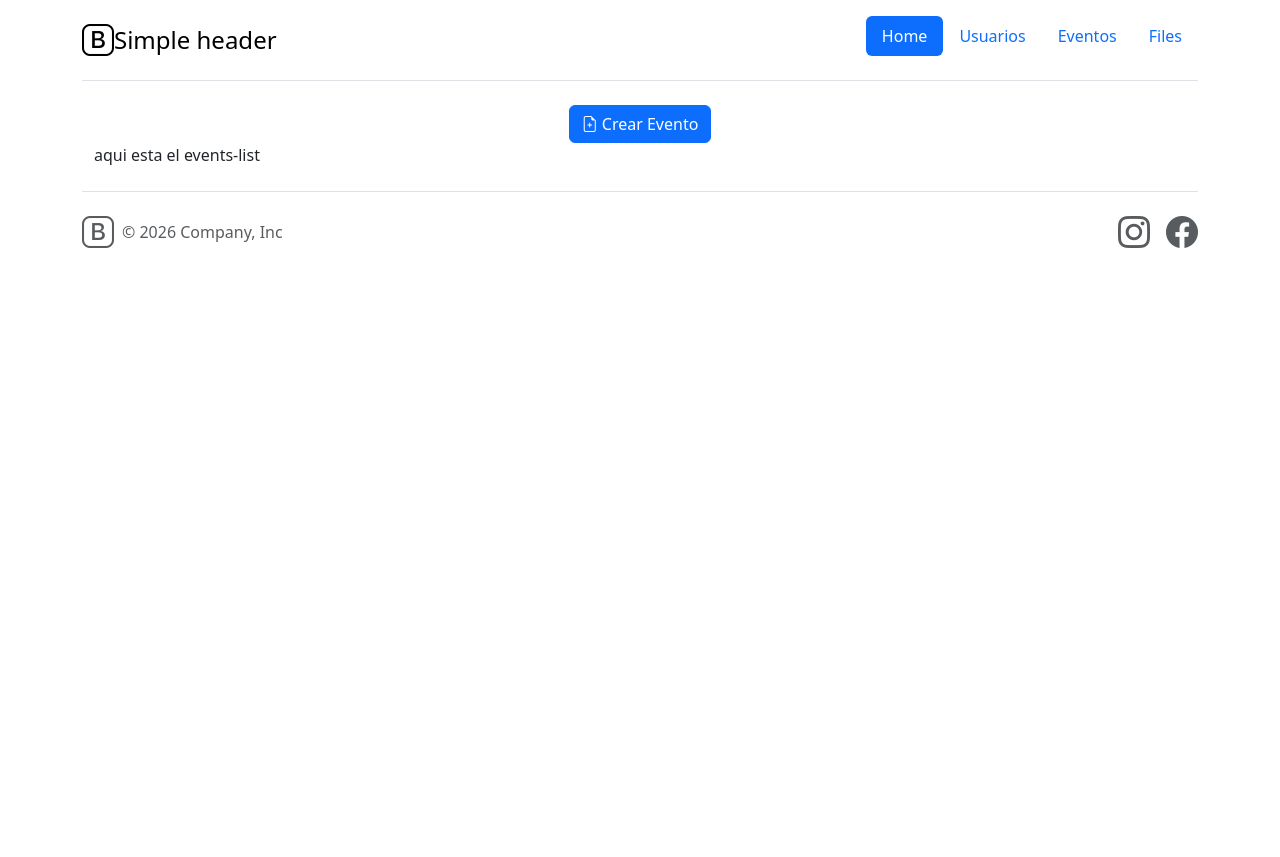
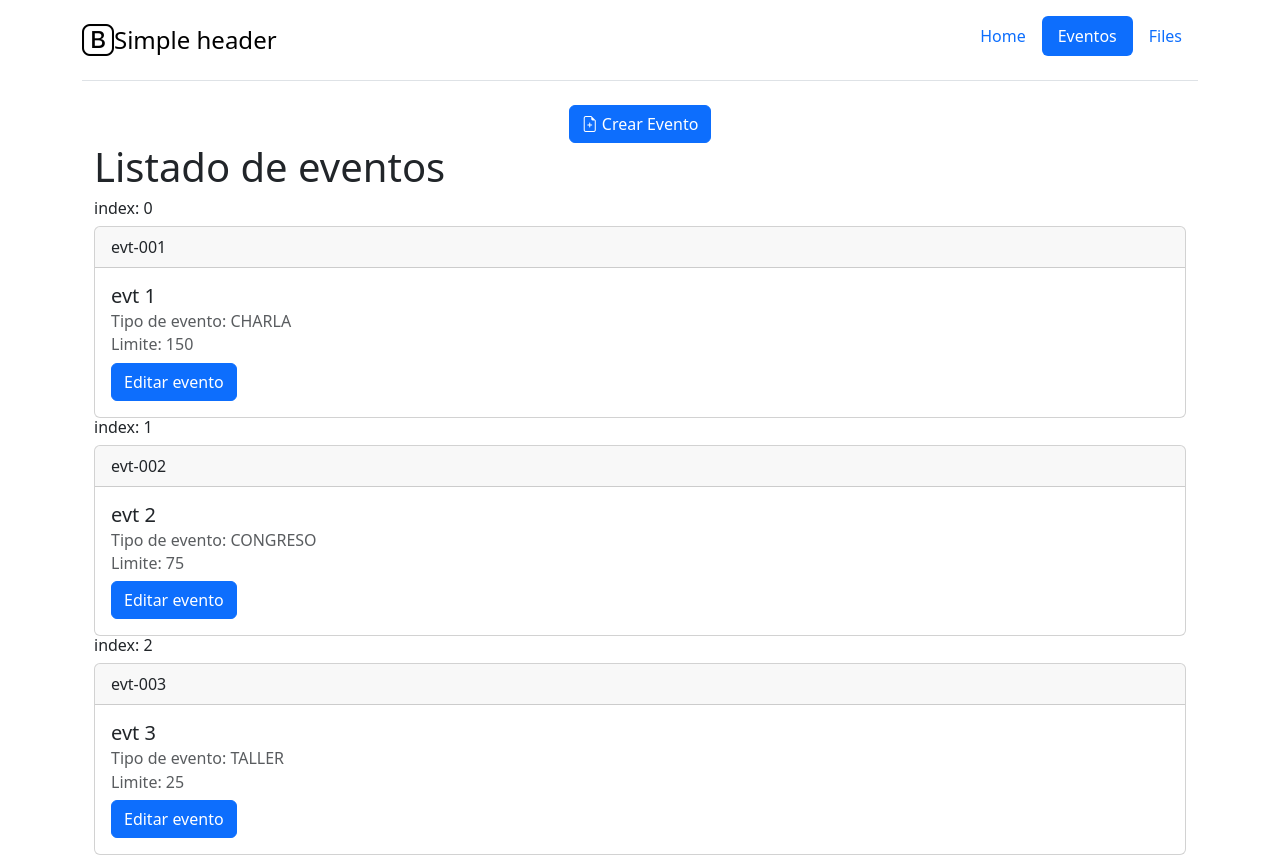
Before and after one commit to jgranadosiastic/IPC2_2026, an Angular app in the folder app-angular/: page /events-page in a window 1280 px wide. Shown: the top 857 px of the page. Before the commit the page ends 800 px from the top, so only its background shows below. Built offline with nearby package versions, Linux system fonts and the light colour scheme.

Commit message:
events page, parent and child components

```diff
--- /dev/null
+++ b/app-angular/src/components/events/event-card/event-card.component.html
@@ -0,0 +1,12 @@
+<div class="card">
+    <div class="card-header">
+        {{ event.code }}
+    </div>
+    <div class="card-body">
+        <h5 class="card-title">{{ event.name }}</h5>
+        <h6 class="card-subtitle mb-2 text-body-secondary">Tipo de evento: {{ event.eventType }}</h6>
+        <h6 class="card-subtitle mb-2 text-body-secondary">Limite: {{ event.limit }}</h6>
+
+        <a href="#" class="btn btn-primary">Editar evento</a>
+    </div>
+</div>
--- /dev/null
+++ b/app-angular/src/components/events/event-card/event-card.component.ts
@@ -0,0 +1,12 @@
+import { Component, Input } from "@angular/core";
+import { Event } from "../../../models/events/event";
+import { EventTypeEnum } from "../../../models/events/event-type-enum";
+
+@Component({
+    selector: 'app-event-card',
+    templateUrl: './event-card.component.html'
+})
+export class EventCardComponent {
+    @Input({alias: "event", required: true})
+    event!: Event;
+}
--- /dev/null
+++ b/app-angular/src/components/events/events-list/events-list.component.html
@@ -0,0 +1,9 @@
+<!--
+<div *ngFor="let event of events">
+    <app-event-card [event]="event"></app-event-card>
+</div>
+-->
+@for (event of events; track $index) {
+    <h6>index: {{$index}}</h6>
+    <app-event-card [event]="event"></app-event-card>
+}
--- /dev/null
+++ b/app-angular/src/components/events/events-list/events-list.component.ts
@@ -0,0 +1,36 @@
+import { Component } from "@angular/core";
+import { Event } from "../../../models/events/event";
+import { EventTypeEnum } from "../../../models/events/event-type-enum";
+import { NgFor } from "@angular/common";
+import { EventCardComponent } from "../event-card/event-card.component";
+
+@Component({
+  selector: 'app-events-list',
+  templateUrl: './events-list.component.html',
+  imports: [NgFor, EventCardComponent]
+})
+export class EventsListComponent {
+  protected events: Event[];
+
+  constructor() {
+    this.events = [
+      {
+        code: 'evt-001',
+        name: 'evt 1',
+        eventType: EventTypeEnum.CHARLA,
+        limit: 150,
+      },
+      {
+        code: 'evt-002',
+        name: 'evt 2',
+        eventType: EventTypeEnum.CONGRESO,
+        limit: 75,
+      }, {
+        code: 'evt-003',
+        name: 'evt 3',
+        eventType: EventTypeEnum.TALLER,
+        limit: 25,
+      }
+    ];
+  }
+}
--- a/app-angular/src/components/header/header.component.html
+++ b/app-angular/src/components/header/header.component.html
@@ -6,11 +6,12 @@
         </a>
         <ul class="nav nav-pills">
             <li class="nav-item">
-                <a href="#" class="nav-link active" aria-current="page">Home</a>
+                <a routerLink="/" class="nav-link" routerLinkActive="active" aria-current="page"
+                    [routerLinkActiveOptions]="{exact: true}">Home</a>
             </li>
 
-            <li class="nav-item"><a href="#" class="nav-link">Usuarios</a></li>
-            <li class="nav-item"><a href="#" class="nav-link">Eventos</a></li>
+            <li class="nav-item"><a routerLink="/events-page" routerLinkActive="active" class="nav-link">Eventos</a>
+            </li>
             <li class="nav-item"><a href="#" class="nav-link">Files</a></li>
             <!-- <li class="nav-item"><a href="#" class="nav-link">About</a></li>
             -->
--- a/app-angular/src/components/header/header.component.ts
+++ b/app-angular/src/components/header/header.component.ts
@@ -1,8 +1,9 @@
 import { Component } from "@angular/core";
+import { RouterLink, RouterLinkActive } from "@angular/router";
 
 @Component({
   selector: 'app-header',
-  imports: [],
+  imports: [RouterLink, RouterLinkActive],
   templateUrl: './header.component.html'
 })
 export class HeaderComponent {
--- /dev/null
+++ b/app-angular/src/models/events/event-type-enum.ts
@@ -0,0 +1,6 @@
+export enum EventTypeEnum {
+    CONGRESO = "CONGRESO",
+    CHARLA = "CHARLA",
+    TALLER = "TALLER",
+    DEBATE = "DEBATE",
+}
--- /dev/null
+++ b/app-angular/src/models/events/event.ts
@@ -0,0 +1,9 @@
+import { EventTypeEnum } from "./event-type-enum";
+
+export interface Event {
+    code: string,
+    name: string,
+    eventType: EventTypeEnum,
+    limit: number,
+
+}
--- a/app-angular/src/pages/events-page/events-page.component.html
+++ b/app-angular/src/pages/events-page/events-page.component.html
@@ -5,9 +5,8 @@
     </a>
 </div>
 <div class="container">
-
-    <p>aqui esta el events-list</p>
-
-
-
+    <h1>Listado de eventos</h1>
+    <div class="row">
+        <app-events-list></app-events-list>
+    </div>
 </div>
--- a/app-angular/src/pages/events-page/events-page.component.ts
+++ b/app-angular/src/pages/events-page/events-page.component.ts
@@ -1,8 +1,10 @@
 import { Component } from "@angular/core";
+import { EventsListComponent } from "../../components/events/events-list/events-list.component";
 
 @Component({
-    selector: 'app-events-page',
-  templateUrl: './events-page.component.html'
+  selector: 'app-events-page',
+  templateUrl: './events-page.component.html',
+  imports: [EventsListComponent]
 })
 export class EventsPageComponent {
 
```
